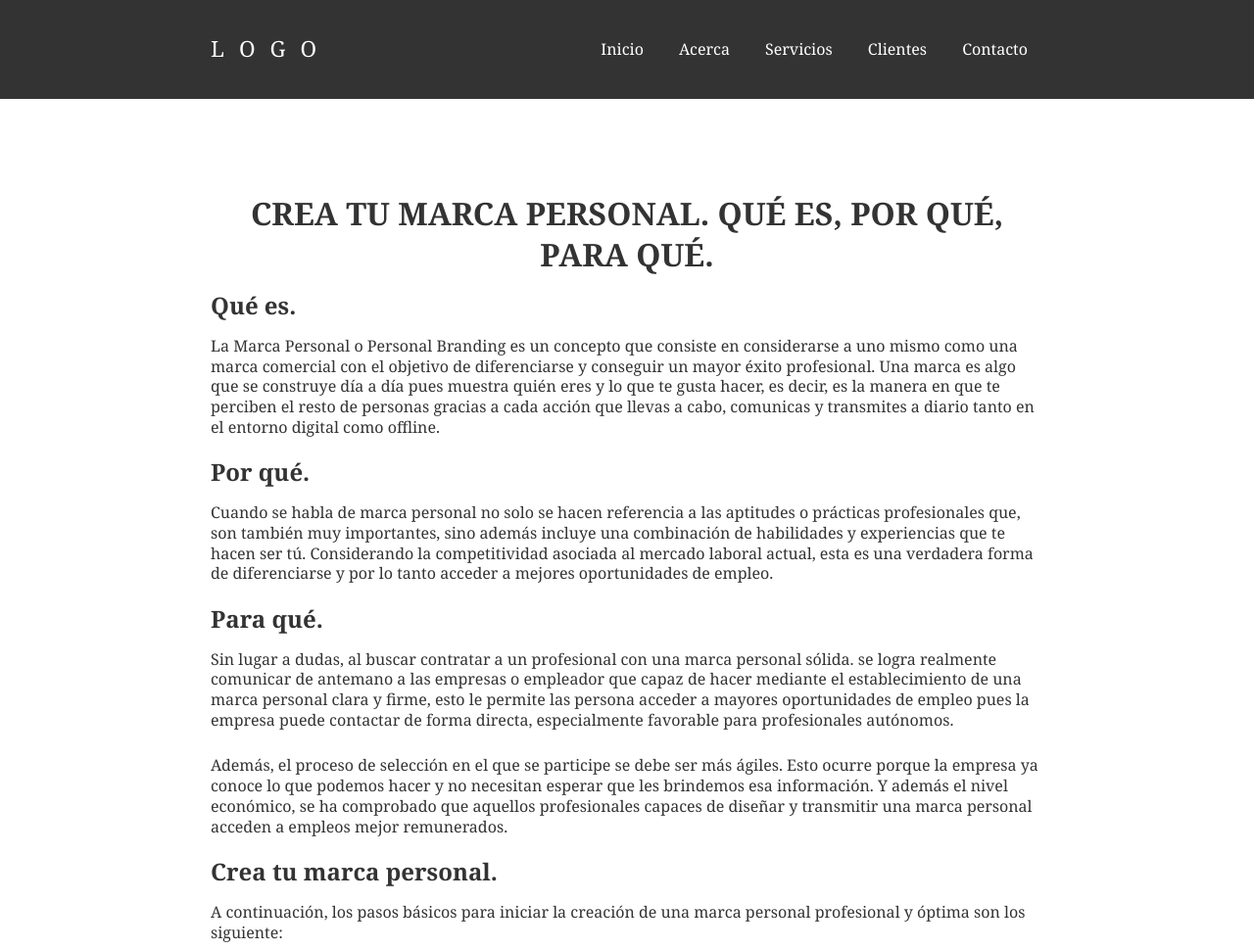
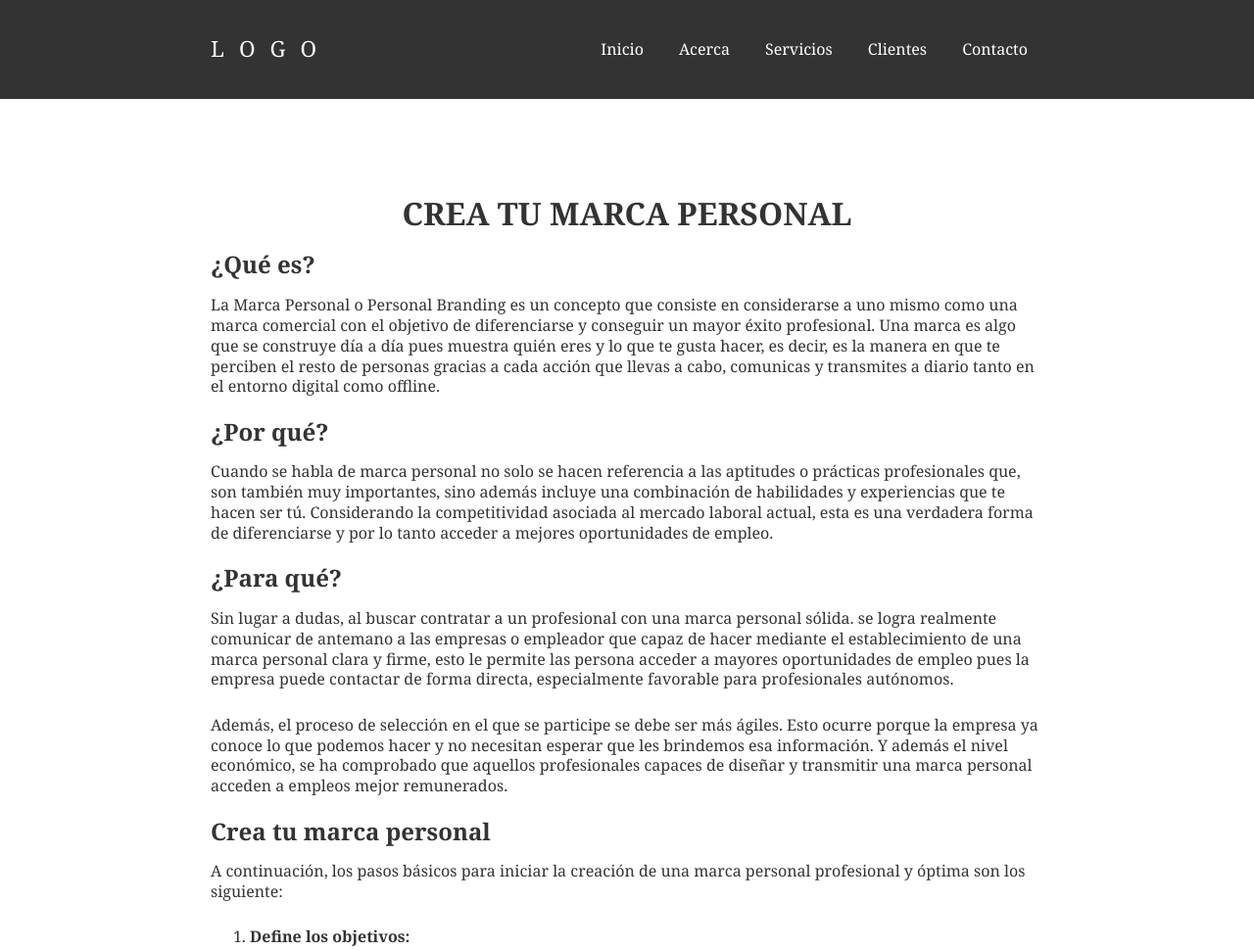
Before and after one commit to JMP2002/CV-de-jos-, a plain HTML site: page index.html in a window 1280 px wide. Shown: the top 970 px of the page at 98% size. Drawn offline with Linux system fonts and the light colour scheme.

Commit message:
Update index.html

```diff
--- a/index.html
+++ b/index.html
@@ -24,8 +24,8 @@
        </header>
       <main class="main">
                <div class="container">
-               <h1>CREA TU MARCA PERSONAL. QUÉ ES, POR QUÉ, PARA QUÉ.</h1>
-               <h2><a>Qué es.</a></h2>
+               <h1>CREA TU MARCA PERSONAL</h1>
+               <h2><a>¿Qué es?</a></h2>
                <p>La Marca Personal o Personal Branding es un concepto que consiste en
                considerarse a uno mismo como una marca comercial con el objetivo de
                diferenciarse y conseguir un mayor éxito profesional. Una marca es algo
@@ -35,7 +35,7 @@
                entorno digital como offline.</p>
                </article>
                <article>
-               <h2><a>Por qué.</a></h2>
+               <h2><a>¿Por qué?</a></h2>
                <p>Cuando se habla de marca personal no solo se hacen referencia a las aptitudes
                o prácticas profesionales que, son también muy importantes, sino además incluye
                una combinación de habilidades y experiencias que te hacen ser tú. Considerando
@@ -43,7 +43,7 @@
                de diferenciarse y por lo tanto acceder a mejores oportunidades de empleo.</p>
                </article>
                <article>
-               <h2><a>Para qué.</a></h2>
+               <h2><a>¿Para qué?</a></h2>
                <p>Sin lugar a dudas, al buscar contratar a un profesional con una marca personal
                sólida. se logra realmente comunicar de antemano a las empresas o empleador que
                capaz de hacer mediante el establecimiento de una marca personal clara y firme,
@@ -57,7 +57,7 @@
                empleos mejor remunerados.</p>
                </article>
                <article>
-               <h2>Crea tu marca personal.</h2>
+               <h2>Crea tu marca personal</h2>
                <p>A continuación, los pasos básicos para iniciar la creación de una marca personal
                profesional y óptima son los siguiente: </p>
                <ol>
```
